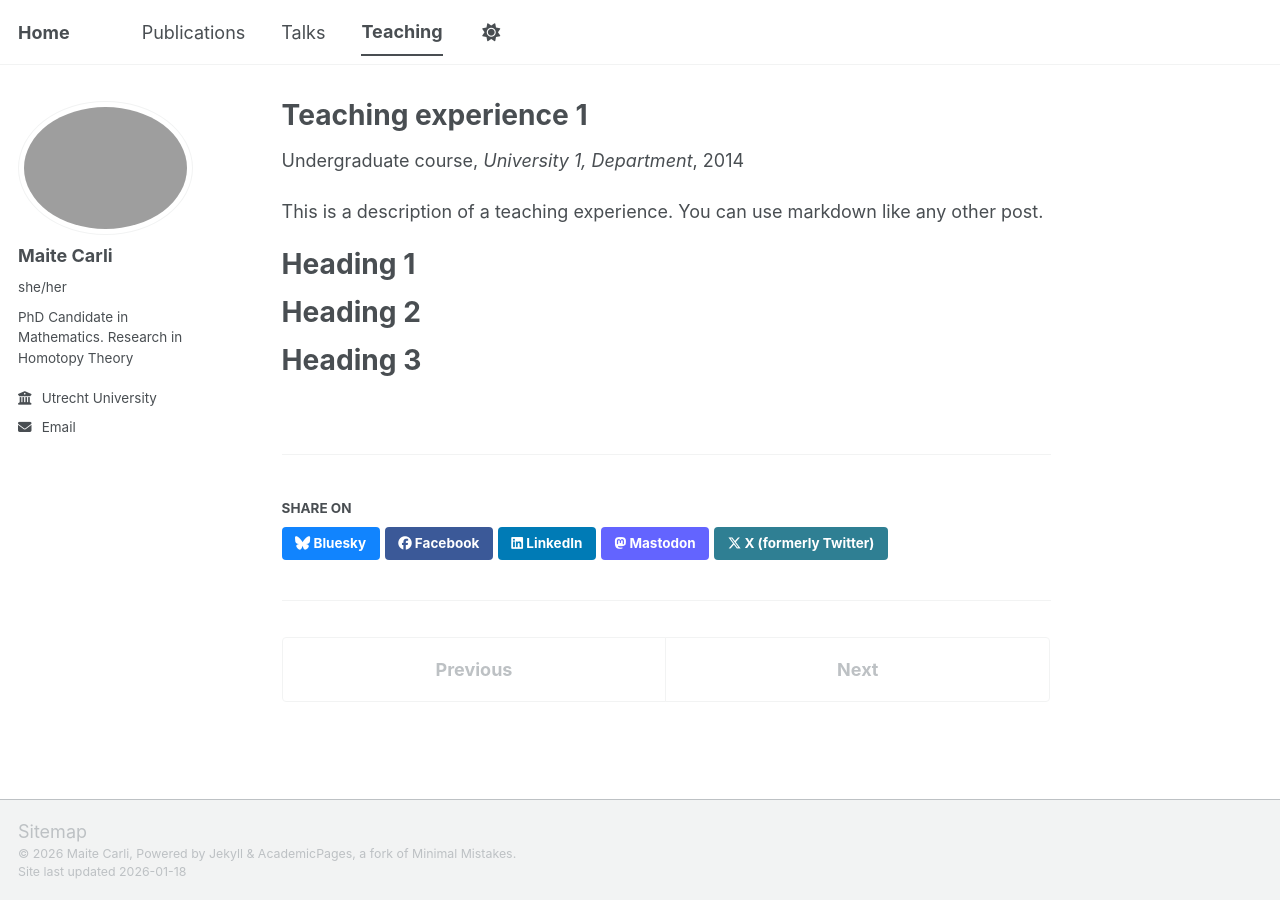
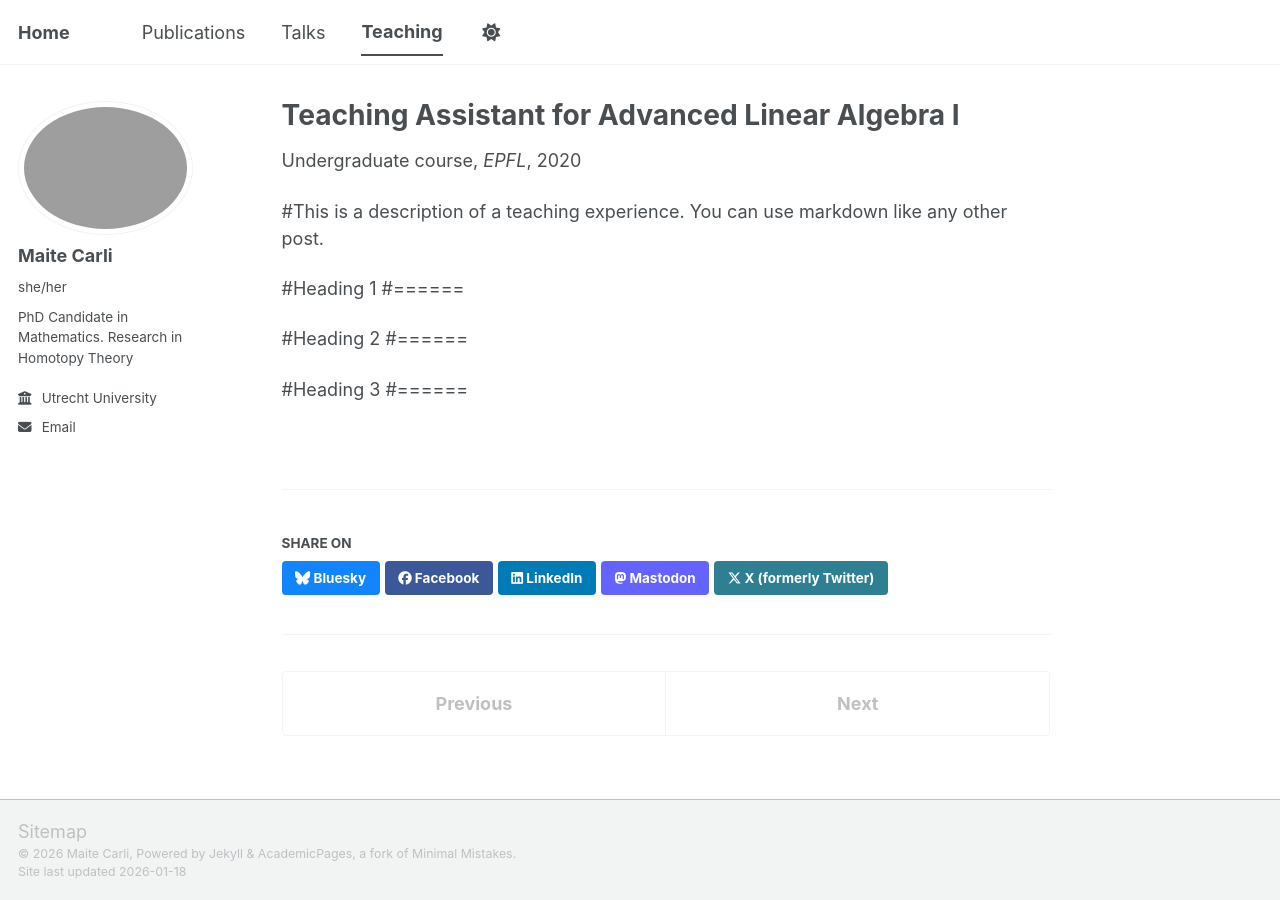
Before and after one commit to Maite-Carli/Maite-Carli.github.io, a Jekyll site: the page built from _teaching/2014-spring-teaching-1.md, in a window 1280 px wide. Built offline with Jekyll 4.4.1, drawn with Linux system fonts in a browser that asks for light colours; a script bundle is joined from its source files by our own code; library files that are not in the unit come from our copies.

Commit message:
Update 2014-spring-teaching-1.md

```diff
--- a/_teaching/2014-spring-teaching-1.md
+++ b/_teaching/2014-spring-teaching-1.md
@@ -1,20 +1,20 @@
 ---
-title: "Teaching experience 1"
+title: "Teaching Assistant for Advanced Linear Algebra I"
 collection: teaching
 type: "Undergraduate course"
-permalink: /teaching/2014-spring-teaching-1
-venue: "University 1, Department"
-date: 2014-01-01
-location: "City, Country"
+#permalink: /teaching/2014-spring-teaching-1
+venue: "EPFL"
+date: Sep-Dec 2020
+location: "Lausanne Switzerland"
 ---
 
-This is a description of a teaching experience. You can use markdown like any other post.
+#This is a description of a teaching experience. You can use markdown like any other post.
 
-Heading 1
-======
+#Heading 1
+#======
 
-Heading 2
-======
+#Heading 2
+#======
 
-Heading 3
-======
+#Heading 3
+#======
```
